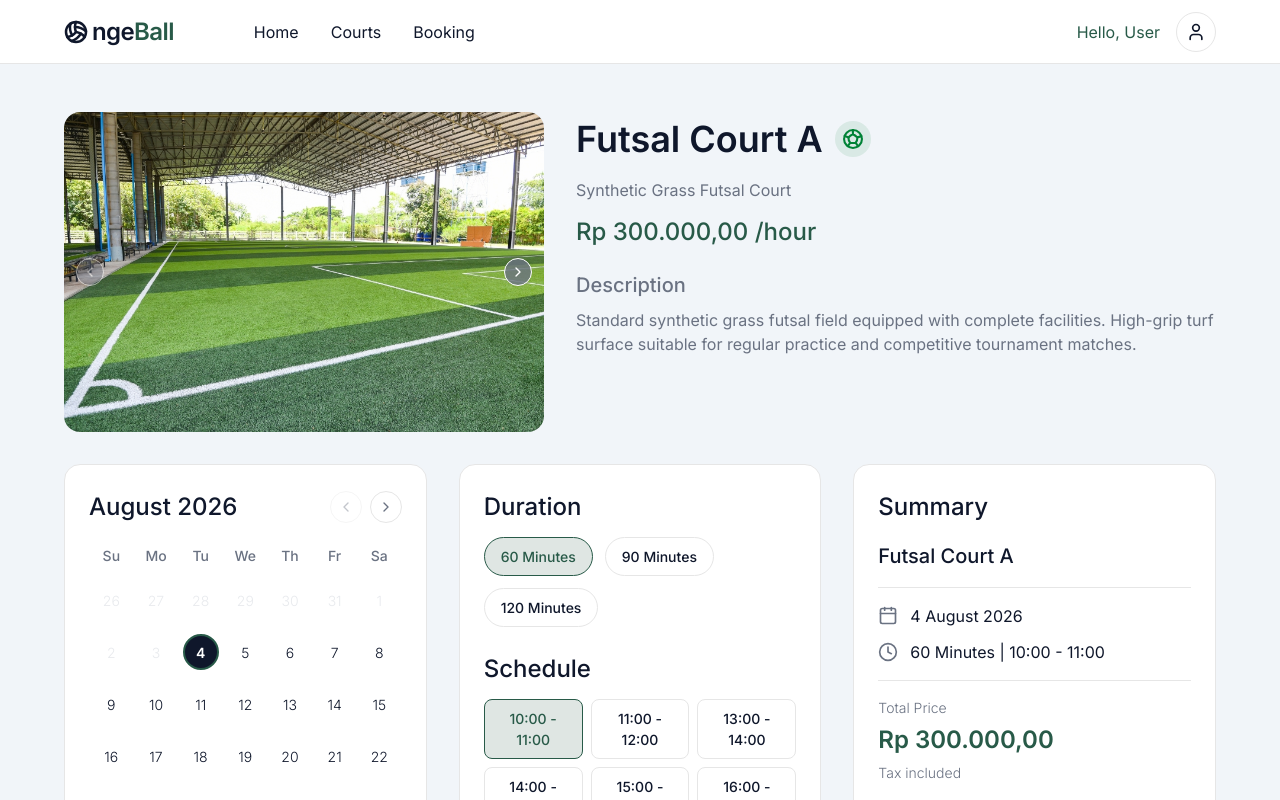
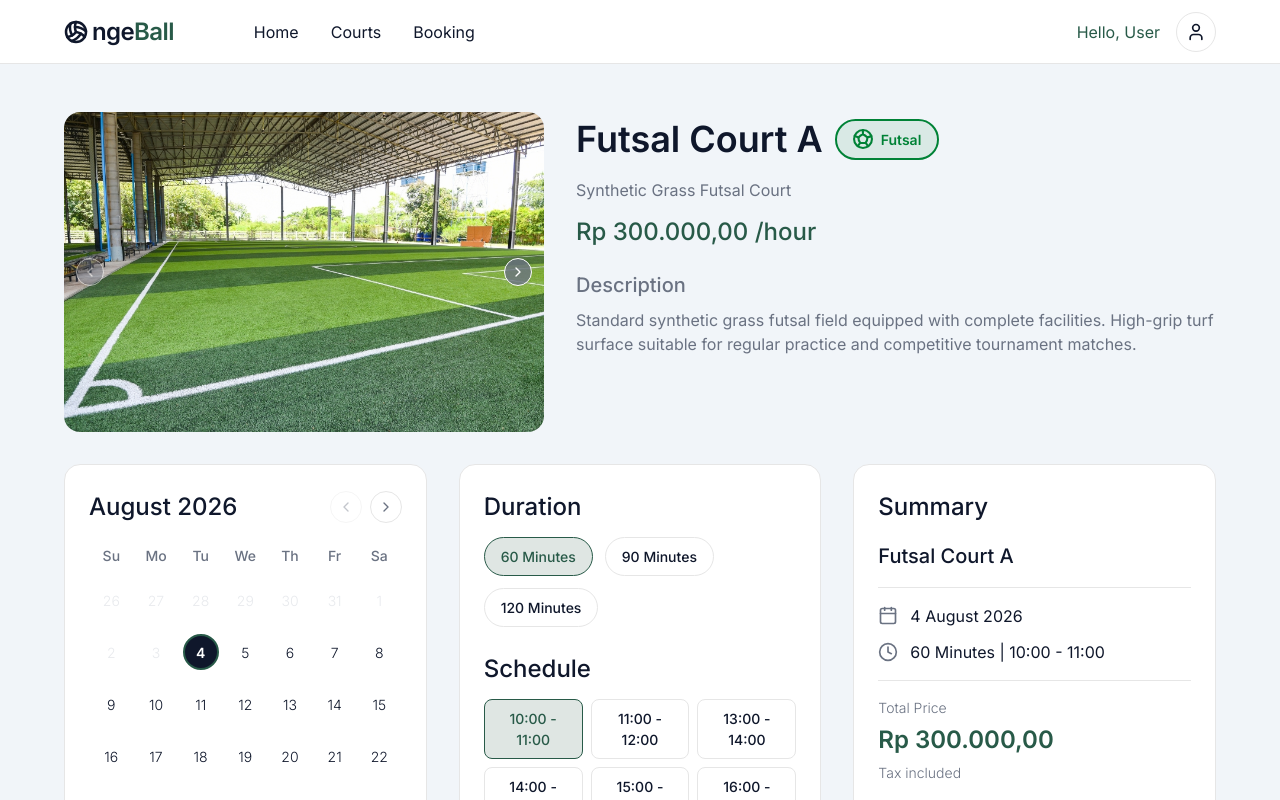
Before and after one commit to juan-dio/ngeball-app, a Next.js app: page /courts/futsal-court-a in a window 1280 px wide. Shown: the top 800 px of the page. Built offline with nearby package versions, Linux system fonts and the light colour scheme.

Commit message:
fix(icons): use full Tailwind classes in sport meta, add SportIconWithText

```diff
--- a/src/app/courts/futsal-court-a/page.tsx
+++ b/src/app/courts/futsal-court-a/page.tsx
@@ -5,7 +5,7 @@ import Image from "next/image";
 import { AppNavbar } from "@/components/navbar";
 import { Footer } from "@/components/footer";
 import { Button } from "@/components/ui/button";
-import { SportIcon } from "@/components/icons/sport-icon";
+import { SportIconWithText } from "@/components/icons/sport-icon";
 import {
   Carousel,
   CarouselContent,
@@ -300,7 +300,7 @@ export default function CourtDetails() {
             <div className="flex flex-col gap-3">
               <div className="flex items-center gap-3">
                 <h1 className="text-h1 text-text-primary">Futsal Court A</h1>
-                <SportIcon sport="Futsal" />
+                <SportIconWithText sport="Futsal" />
               </div>
               <p className="text-body text-text-secondary">
                 Synthetic Grass Futsal Court
--- a/src/components/icons/sport-icon.tsx
+++ b/src/components/icons/sport-icon.tsx
@@ -10,17 +10,34 @@ export type SportMeta = {
   icon: ComponentType<{ className?: string }>;
   color: string;
   badgeBg: string;
+  border: string;
 };
 
 export const SPORT_META: Record<SportKey, SportMeta> = {
-  Futsal: { icon: FutsalIcon, color: "text-green", badgeBg: "bg-green/10" },
+  Futsal: {
+    icon: FutsalIcon,
+    color: "text-green",
+    badgeBg: "bg-green/10",
+    border: "border-green",
+  },
   Basketball: {
     icon: BasketballIcon,
     color: "text-orange",
     badgeBg: "bg-orange/10",
+    border: "border-orange",
   },
-  Tennis: { icon: TennisIcon, color: "text-red", badgeBg: "bg-red/10" },
-  Padel: { icon: PadelIcon, color: "text-blue", badgeBg: "bg-blue/10" },
+  Tennis: {
+    icon: TennisIcon,
+    color: "text-red",
+    badgeBg: "bg-red/10",
+    border: "border-red",
+  },
+  Padel: {
+    icon: PadelIcon,
+    color: "text-blue",
+    badgeBg: "bg-blue/10",
+    border: "border-blue",
+  },
 };
 
 export function SportIcon({ sport }: { sport: SportKey }) {
@@ -35,3 +52,17 @@ export function SportIcon({ sport }: { sport: SportKey }) {
     </span>
   );
 }
+
+export function SportIconWithText({ sport }: { sport: SportKey }) {
+  const meta = SPORT_META[sport];
+  const Icon = meta.icon;
+
+  return (
+    <span
+      className={`px-4 py-2 flex items-center justify-center rounded-full gap-2 ${meta.badgeBg} border-2 ${meta.border} ${meta.color}`}
+    >
+      <Icon className="h-5 w-5" />
+      <span className="text-small font-semibold">{sport}</span>
+    </span>
+  );
+}
```
